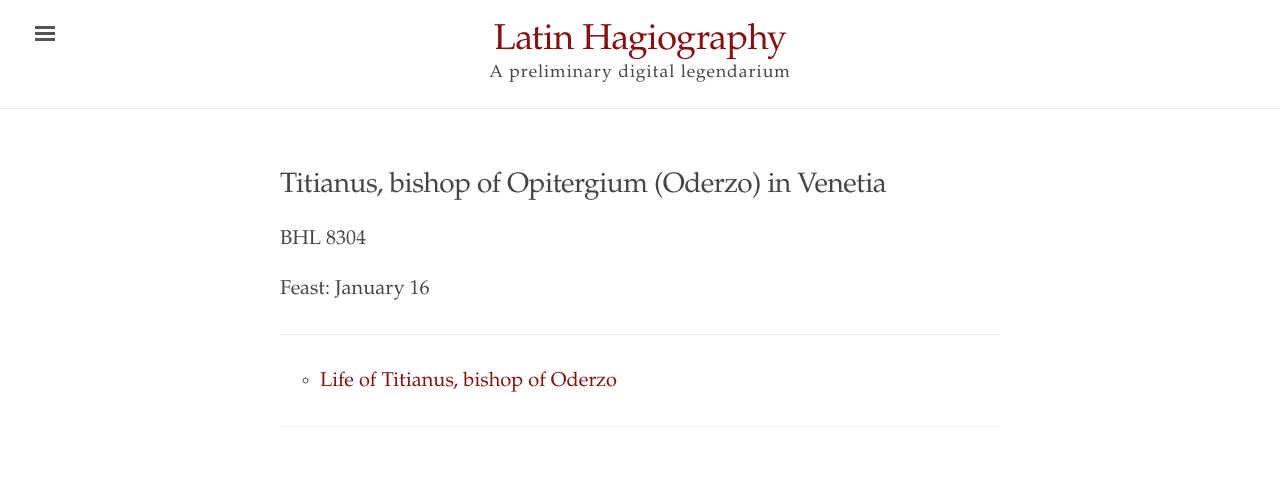
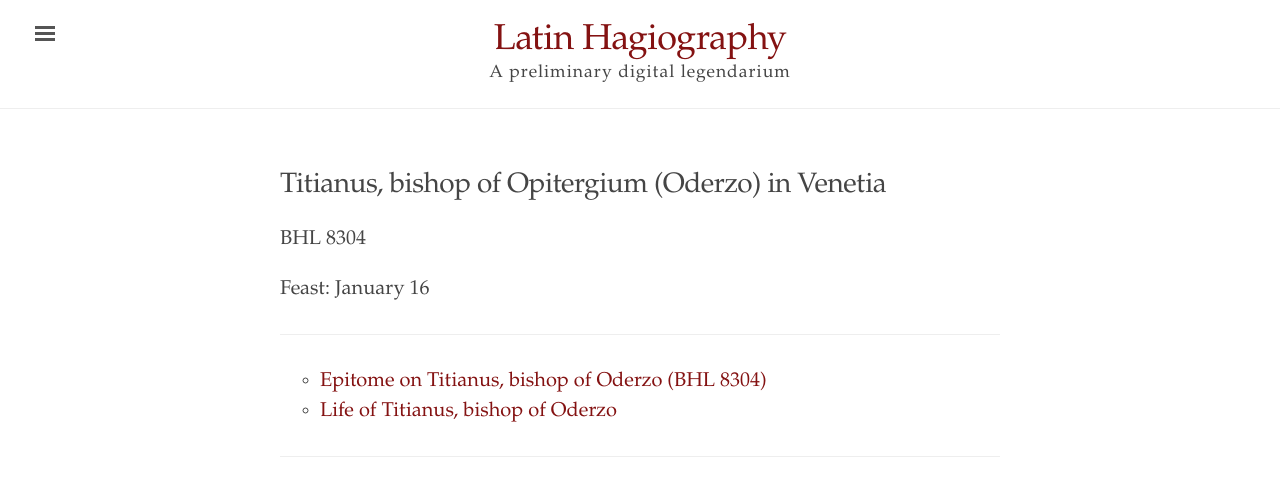
Before and after one commit to cjkoepke1/latin-hagiography, a Jekyll site: the page built from _saints/titianus-opiterginus.md, in a window 1280 px wide. Shown: the top 496 px of the page. Built offline with Jekyll 4.4.1, drawn with Linux system fonts in a browser that asks for light colours.

Commit message:
Added link to epitome

```diff
--- a/_saints/titianus-opiterginus.md
+++ b/_saints/titianus-opiterginus.md
@@ -7,6 +7,7 @@ feast: January 16
 
 ---
 
+- [Epitome on Titianus, bishop of Oderzo (BHL 8304)](https://cjkoepke1.github.io/latin-hagiography/texts/epitome-de-titiano-opitergiensi/)
 - [Life of Titianus, bishop of Oderzo](https://cjkoepke1.github.io/latin-hagiography/texts/vita-titiani-opitergiensis/)
 
 ---
```
